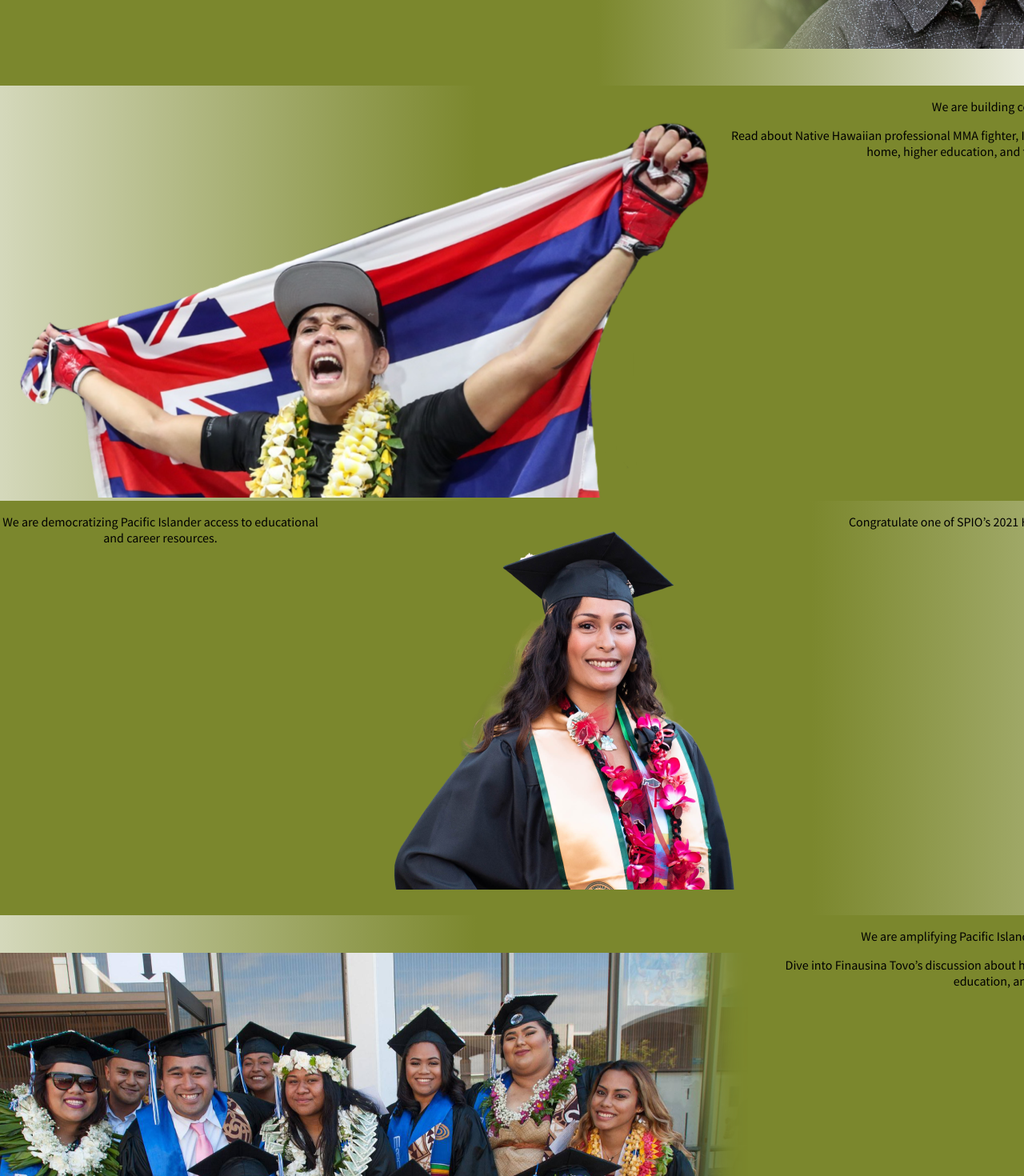
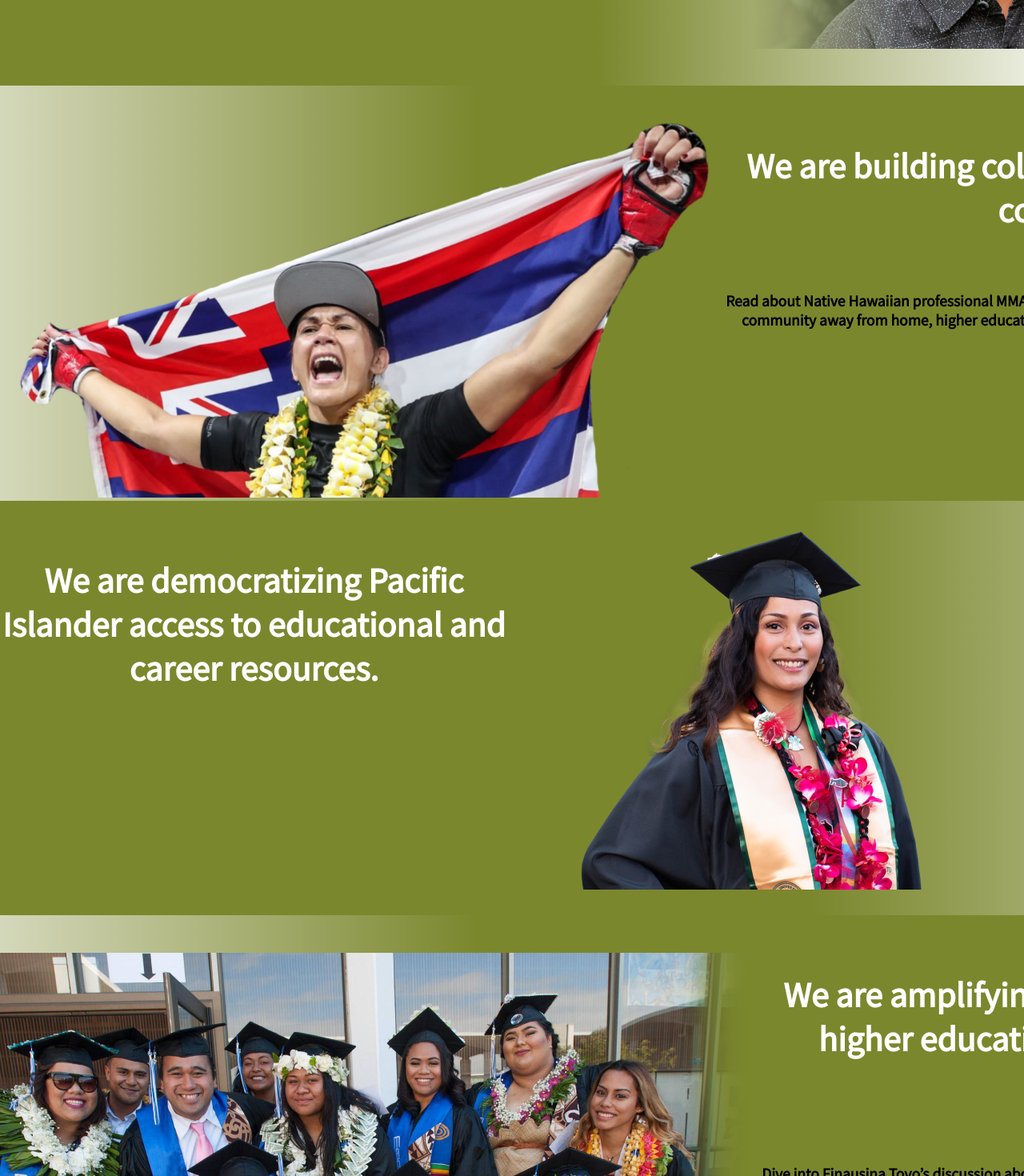
Before and after one commit to maikalangi/spioFromScratch, a React (Create React App) app: page / in a window 1280 px wide. Shown: the part 760-2230 px from the top of the page at 80% size. Built offline with nearby package versions, Linux system fonts and the light colour scheme.

Commit message:
carousel adjustments

```diff
--- a/src/components/carousel.js
+++ b/src/components/carousel.js
@@ -9,7 +9,7 @@ function Carousel() {
         <ul className='carousel'>
             <li className='slides' id='slide-1'>
                 <div>
-                    <p>We are breaking Pacific Islander stereotypes and sharing our stories.</p>
+                    <h5>We are breaking Pacific Islander stereotypes and sharing our stories.</h5>
                     <p>Learn about Fijian entrepreneur with M.A. in Gerontology, Ana Jones, and the launching of her app that connects elders with caregivers.</p>
                 </div>
                 <img src={slide1} alt="" />
@@ -17,19 +17,19 @@ function Carousel() {
             <li className='slides' id='slide-2'>
                 <img src={slide2} alt="" />
                 <div>
-                    <p>We are building collective Pacific power, beyond country lines.</p>
+                    <h5>We are building collective Pacific power, beyond country lines.</h5>
                     <p>Read about Native Hawaiian professional MMA fighter, Ilima-Lei Macfarlane, and her thoughts on the importance of community away from home, higher education, and the collective support for larger Indigenous communities.</p>
                 </div>
             </li>
             <li className='slides' id='slide-3'>
-                <p>We are democratizing Pacific Islander access to educational and career resources.</p>
+                <h5>We are democratizing Pacific Islander access to educational and career resources.</h5>
                 <img src={slide3} alt="" />
                 <p>Congratulate one of SPIO’s 2021 Honorary Scholarship receipients, Vinessa Dueñas. Click the link to learn more about Vinessa’s efforts in serving her community.</p>
             </li>
             <li className='slides' id='slide-4'>
                 <img src={slide4} alt="" />
                 <div>
-                    <p>We are amplifying Pacific Islander presence in higher education and professional fields, globally.</p>
+                    <h5>We are amplifying Pacific Islander presence in higher education and professional fields, globally.</h5>
                     <p>Dive into Finausina Tovo’s discussion about her academic journey, the importance of giving Pacific Islanders a voice in higher education, and the Mana program’s effect on Pacific scholars. </p>
                 </div>
             </li>
--- a/src/styles/carousel.css
+++ b/src/styles/carousel.css
@@ -21,6 +21,24 @@
     object-fit: contain;
 }
 
+h5 {
+    font-family: 'Source Sans Pro';
+    font-style: normal;
+    font-weight: 700;
+    font-size: 5.487804878048781vh;
+    line-height: 6.859756097560975vh;
+    color: #FFFFFF;
+}
+
+p {
+    font-family: 'Source Sans Pro';
+    font-style: normal;
+    font-weight: 600;
+    font-size: 2.4390243902439024vh;
+    line-height: 3.048780487804878vh;
+    color: #000000;
+}
+
 img {
     object-fit: contain;
 }
```
